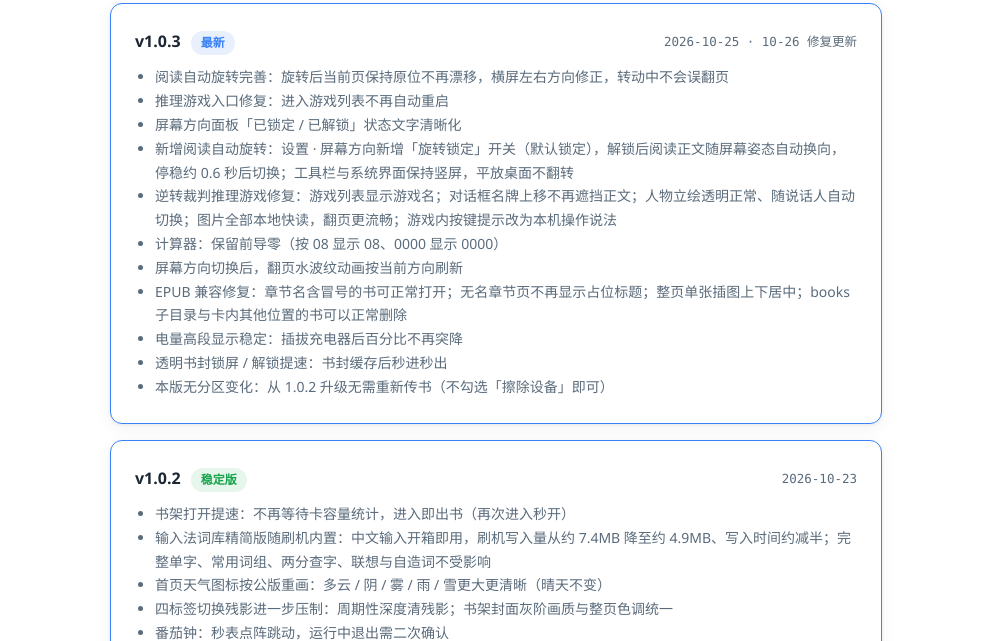
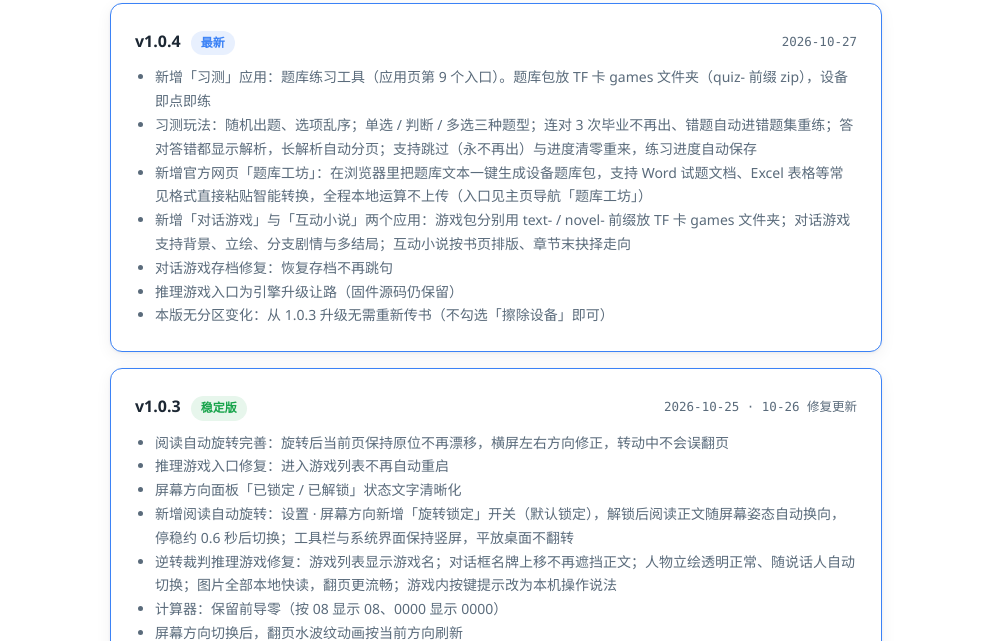
Before and after one commit to takeeasy-cui/take-easy, a plain HTML site: page changelog/index.html in a window 1280 px wide. Shown: the part 159-800 px from the top of the page, without its empty margins (144-1137 px from the left). Drawn offline with Linux system fonts and the light colour scheme.

Commit message:
发布 V1.0.4：习测应用 + 对话游戏/互动小说双应用
- firmware/v1.0.4 六文件（主固件 0x3a68d0=3,827,920B sha256 60f11552…；bootloader/partitions/ime/ota 与 v1.0.3 逐字节一致复用）
- manifest.json → 1.0.4（pico_ota previous 1.0.3；五段 size+sha 本地自检全过）
- changelog 顶部 v1.0.4 卡片（v1.0.3 降稳定版）
- releases/1.0.4 归档七文件 + releases.json 登记（顺带修复 latest 字段停 1.0.1 未随版的陈旧值 → 1.0.4）

```diff
--- a/changelog/index.html
+++ b/changelog/index.html
@@ -26,7 +26,22 @@
     <!-- 新版本发布时，在顶部插入新条目 -->
     <div class="card" style="margin-bottom:16px;border:1px solid var(--primary);">
       <div style="display:flex;justify-content:space-between;align-items:center;flex-wrap:wrap;gap:8px;">
-        <span style="font-weight:800;font-size:16px;">v1.0.3 <span class="badge badge-blue" style="margin-left:6px;">最新</span></span>
+        <span style="font-weight:800;font-size:16px;">v1.0.4 <span class="badge badge-blue" style="margin-left:6px;">最新</span></span>
+        <span class="mono">2026-10-27</span>
+      </div>
+      <ul style="margin-top:10px;padding-left:20px;color:var(--text-2);font-size:14px;">
+        <li>新增「习测」应用：题库练习工具（应用页第 9 个入口）。题库包放 TF 卡 games 文件夹（quiz- 前缀 zip），设备即点即练</li>
+        <li>习测玩法：随机出题、选项乱序；单选 / 判断 / 多选三种题型；连对 3 次毕业不再出、错题自动进错题集重练；答对答错都显示解析，长解析自动分页；支持跳过（永不再出）与进度清零重来，练习进度自动保存</li>
+        <li>新增官方网页「题库工坊」：在浏览器里把题库文本一键生成设备题库包，支持 Word 试题文档、Excel 表格等常见格式直接粘贴智能转换，全程本地运算不上传（入口见主页导航「题库工坊」）</li>
+        <li>新增「对话游戏」与「互动小说」两个应用：游戏包分别用 text- / novel- 前缀放 TF 卡 games 文件夹；对话游戏支持背景、立绘、分支剧情与多结局；互动小说按书页排版、章节末抉择走向</li>
+        <li>对话游戏存档修复：恢复存档不再跳句</li>
+        <li>推理游戏入口为引擎升级让路（固件源码仍保留）</li>
+        <li>本版无分区变化：从 1.0.3 升级无需重新传书（不勾选「擦除设备」即可）</li>
+      </ul>
+    </div>
+    <div class="card" style="margin-bottom:16px;border:1px solid var(--primary);">
+      <div style="display:flex;justify-content:space-between;align-items:center;flex-wrap:wrap;gap:8px;">
+        <span style="font-weight:800;font-size:16px;">v1.0.3 <span class="badge badge-green" style="margin-left:6px;">稳定版</span></span>
         <span class="mono">2026-10-25 · 10-26 修复更新</span>
       </div>
       <ul style="margin-top:10px;padding-left:20px;color:var(--text-2);font-size:14px;">
```
Also changed, not shown: firmware/releases/releases.json (+9 -1 lines), firmware/manifest.json, firmware/releases/1.0.4/manifest.json (added), 12 other files.
